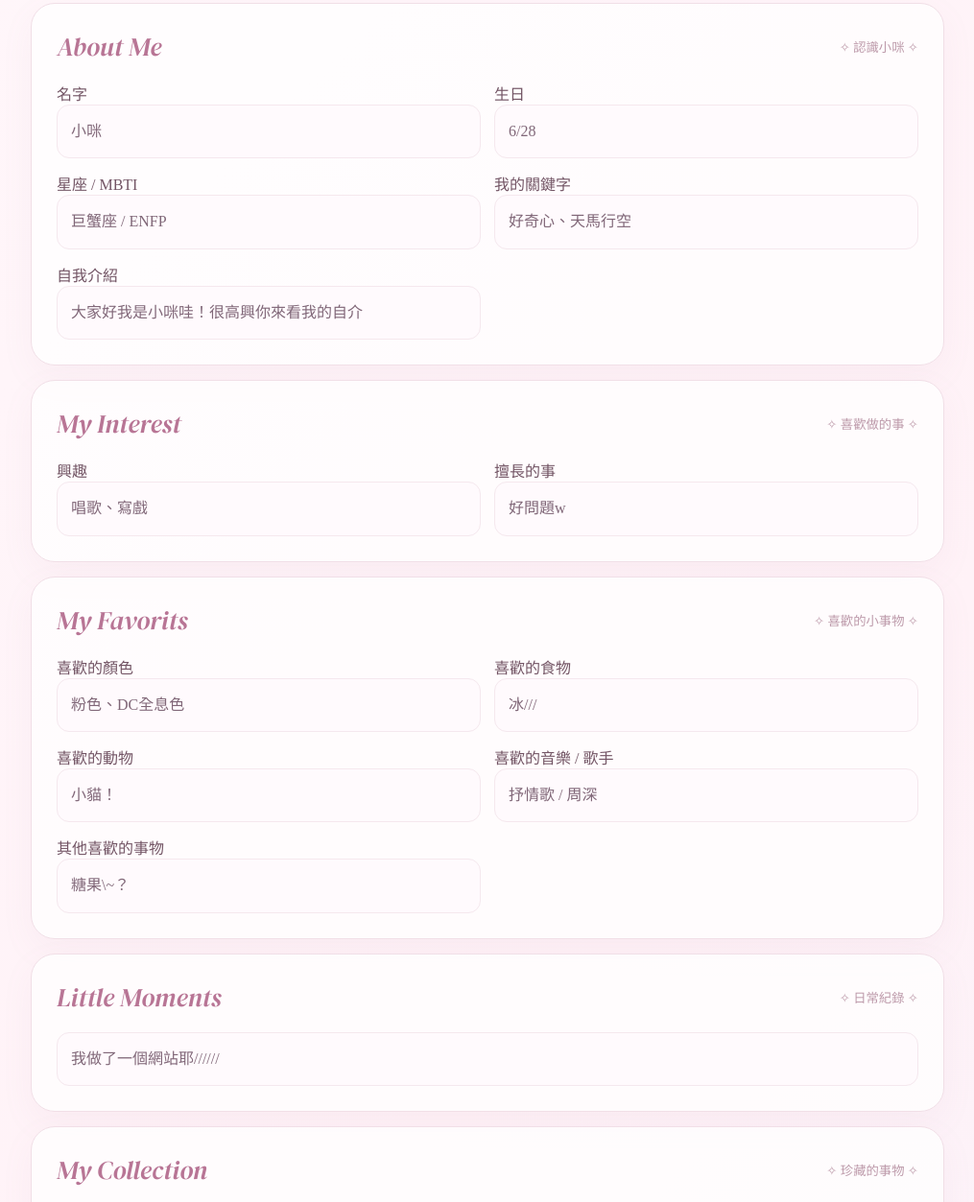
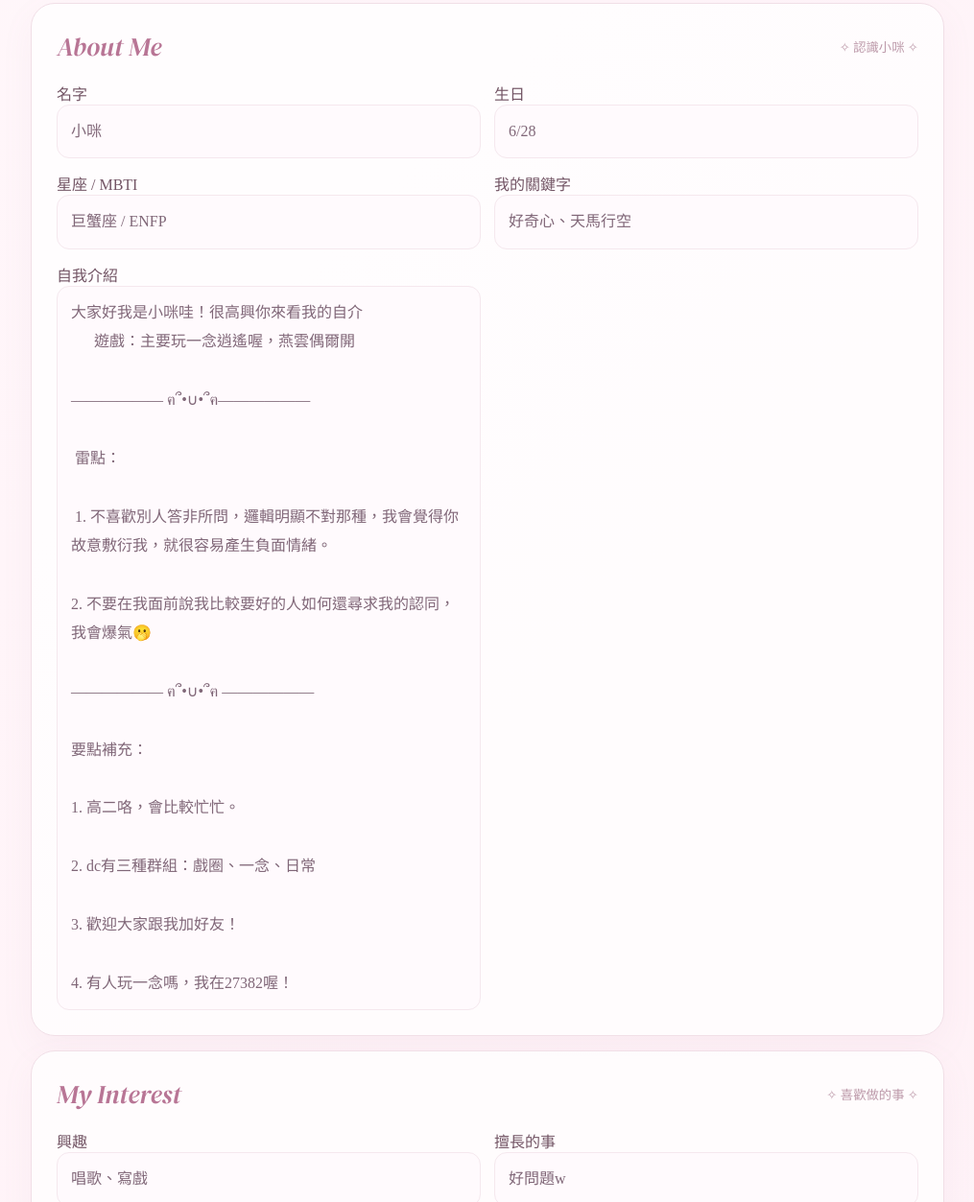
Before and after one commit to pei990628-coder/introduction, a plain HTML site: page index.html in a window 1280 px wide. Shown: the part 691-1944 px from the top of the page at 96% size, without its empty margins (132-1147 px from the left). Drawn offline with Linux system fonts and the light colour scheme.

Commit message:
Enhance self-introduction with personal interests自介
Updated self-introduction section with additional details about interests and preferences.

```diff
--- a/index.html
+++ b/index.html
@@ -84,7 +84,28 @@ h1{font:italic clamp(42px,8vw,72px) 'DM Serif Display',serif;color:#bd7898;margi
       <div class="field"><label>生日</label><div class="display-value">6/28</div></div>
       <div class="field"><label>星座 / MBTI</label><div class="display-value">巨蟹座 / ENFP</div></div>
       <div class="field"><label>我的關鍵字</label><div class="display-value">好奇心、天馬行空</div></div>
-      <div class="field full"><label>自我介紹</label><div class="display-value">大家好我是小咪哇！很高興你來看我的自介</div></div>
+      <div class="field full"><label>自我介紹</label><div class="display-value">大家好我是小咪哇！很高興你來看我的自介
+      遊戲：主要玩一念逍遙喔，燕雲偶爾開
+
+—————— ฅ՞•∪•՞ฅ——————
+
+ 雷點：
+
+ 1. 不喜歡別人答非所問，邏輯明顯不對那種，我會覺得你故意敷衍我，就很容易產生負面情緒。
+
+2. 不要在我面前說我比較要好的人如何還尋求我的認同，我會爆氣🫢
+
+—————— ฅ՞•∪•՞ฅ ——————
+
+要點補充：
+
+1. 高二咯，會比較忙忙。
+
+2. dc有三種群組：戲圈、一念、日常
+
+3. 歡迎大家跟我加好友！
+
+4. 有人玩一念嗎，我在27382喔！</div></div>
     </div>
   </section>
 
```
